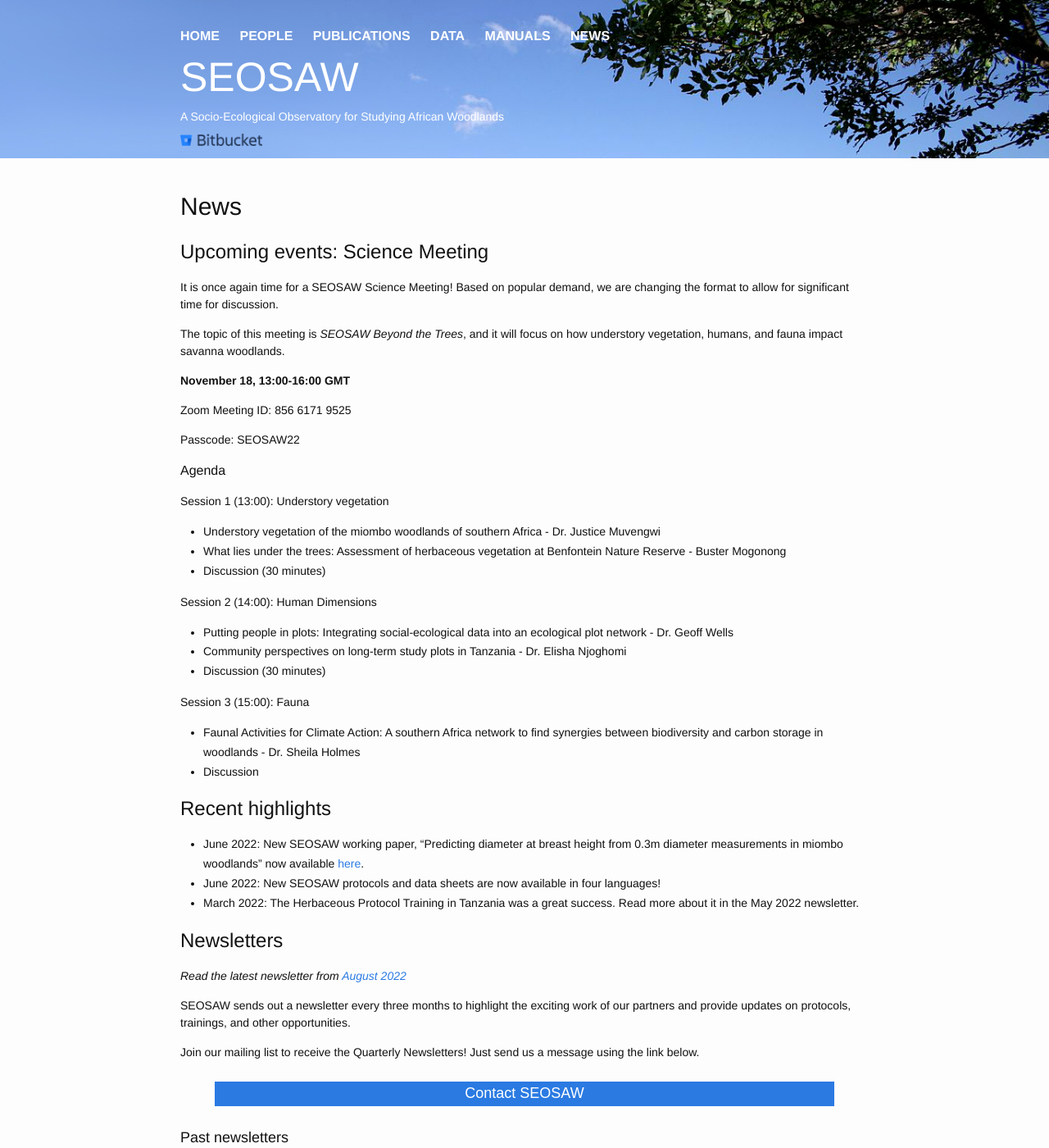
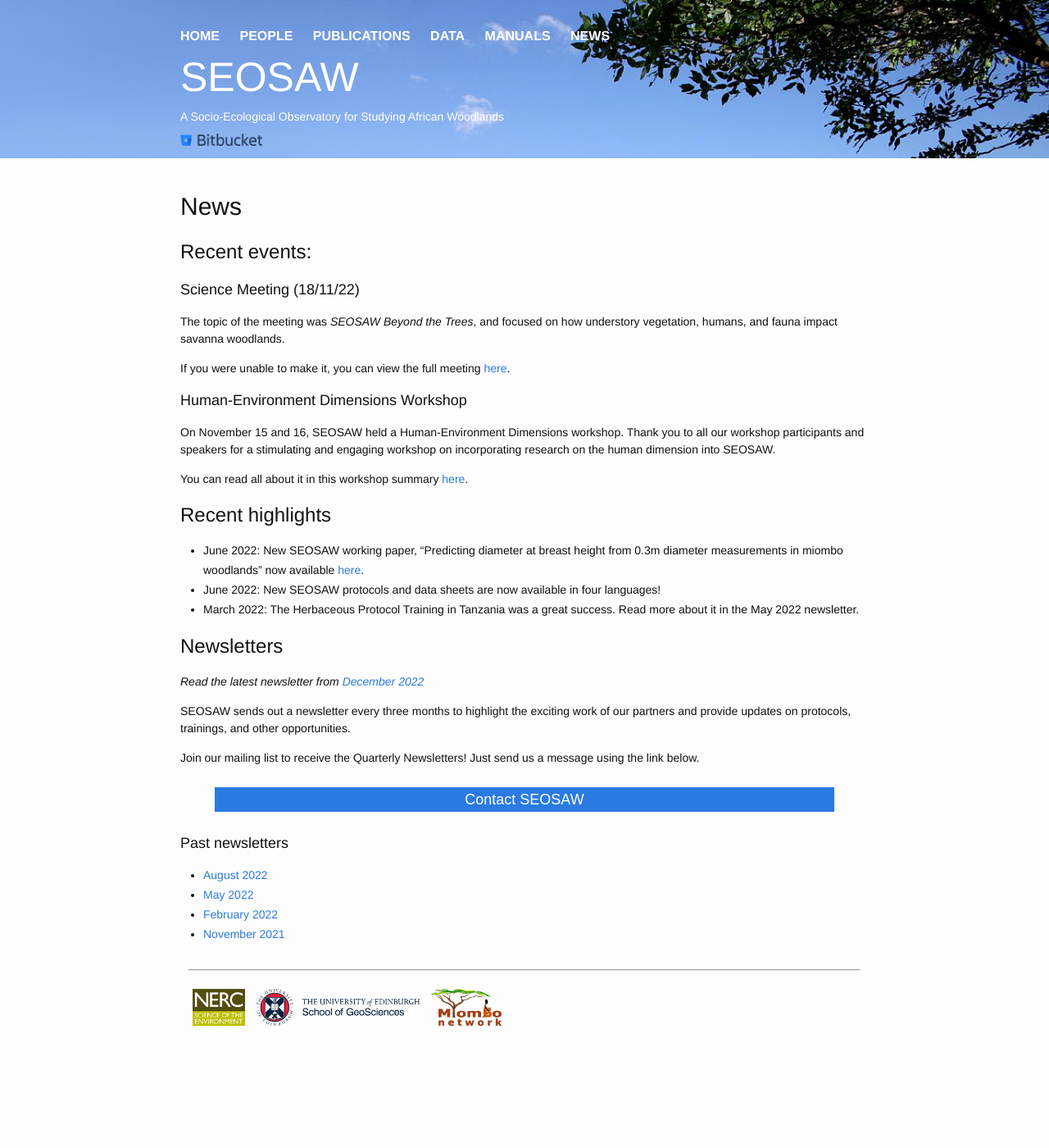
Before and after one commit to seosaw/seosaw.github.io, a Jekyll site: the page built from news.md, in a window 1280 px wide and 1400 px high. Shown: the whole window at 82% size. Built offline with Jekyll 4.4.1, drawn with Linux system fonts in a browser that asks for light colours; nearby versions of some CDN libraries; our own code applies the rules of GitHub Pages for plain Markdown files.

Commit message:
Updated news and added link on manuals.

```diff
--- a/news.md
+++ b/news.md
@@ -4,40 +4,20 @@ layout: default
 
 # News
 
-## Upcoming events: Science Meeting
+## Recent events:
+### Science Meeting (18/11/22)
 
-It is once again time for a SEOSAW Science Meeting!  Based on popular demand, we are changing the format to allow for significant time for discussion.
+The topic of the meeting was _SEOSAW Beyond the Trees_, and focused on how understory vegetation, humans, and fauna impact savanna woodlands.
 
-The topic of this meeting is _SEOSAW Beyond the Trees_, and it will focus on how understory vegetation, humans, and fauna impact savanna woodlands.
+If you were unable to make it, you can view the full meeting [here](https://ed-ac-uk.zoom.us/rec/play/SlqCuVz3b6IOPb_lHwHTtCgHDzUbZWR3KYnt3nSIP1KkBnFormnx9HsQ5e09KPRFDjfuB-IA5-MjIaOe.vZEkseVZG4FNwfXu?continueMode=true&_x_zm_rtaid=l075FjSgRde38q00BXAUiA.1671192671859.daf3dad782fce4ca1c8939670fcc2852&_x_zm_rhtaid=859).
 
 
-**November 18, 13:00-16:00 GMT**
 
-Zoom Meeting ID: 856 6171 9525
+### Human-Environment Dimensions Workshop
 
-Passcode: SEOSAW22
+On November 15 and 16, SEOSAW held a Human-Environment Dimensions workshop. Thank you to all our workshop participants and speakers for a stimulating and engaging workshop on incorporating research on the human dimension into SEOSAW.
 
-#### Agenda
-
-Session 1 (13:00): Understory vegetation
-
-* Understory vegetation of the miombo woodlands of southern Africa - Dr. Justice Muvengwi
-* What lies under the trees: Assessment of herbaceous vegetation at Benfontein Nature Reserve - Buster Mogonong
-* Discussion (30 minutes)
-
-Session 2 (14:00): Human Dimensions
-
-
-* Putting people in plots: Integrating social-ecological data into an ecological plot network - Dr. Geoff Wells
-* Community perspectives on long-term study plots in Tanzania - Dr. Elisha Njoghomi
-* Discussion (30 minutes)
-
-Session 3 (15:00): Fauna
-
-
-* Faunal Activities for Climate Action: A southern Africa network to find synergies between biodiversity and carbon storage in woodlands - Dr. Sheila Holmes
-* Discussion
-
+You can read all about it in this workshop summary [here](https://bitbucket.org/miombo/seosaw/raw/master/doc/workshop_reports%5CH-E%20Workshop%20Report.pdf).
 
 ## Recent highlights
 
@@ -46,7 +26,7 @@ Session 3 (15:00): Fauna
 * March 2022: The Herbaceous Protocol Training in Tanzania was a great success. Read more about it in the May 2022 newsletter.
 
 ## Newsletters
-*Read the latest newsletter from [August 2022](https://sway.office.com/jP61ngxt4D6yeHPz?ref=Link)*
+*Read the latest newsletter from [December 2022](https://sway.office.com/CZLMRbX1jvRTiDqU?ref=Link)*
 
 SEOSAW sends out a newsletter every three months to highlight the exciting work of our partners and provide updates on protocols, trainings, and other opportunities.
 
@@ -60,6 +40,7 @@ Join our mailing list to receive the Quarterly Newsletters!  Just send us a mess
 
 ### Past newsletters
 
+* [August 2022](https://sway.office.com/jP61ngxt4D6yeHPz?ref=Link)
 * [May 2022](https://sway.office.com/1ygFjSV2UCFKd6qP?ref=Link)
 * [February 2022](https://sway.office.com/yOc4A2qqAXhZAvSJ?ref=Link)
 * [November 2021](https://sway.office.com/Hl8XFdvCgiowQiVs?ref=Link)
```
Also changed, not shown: manuals.md (+1 -1 lines).
